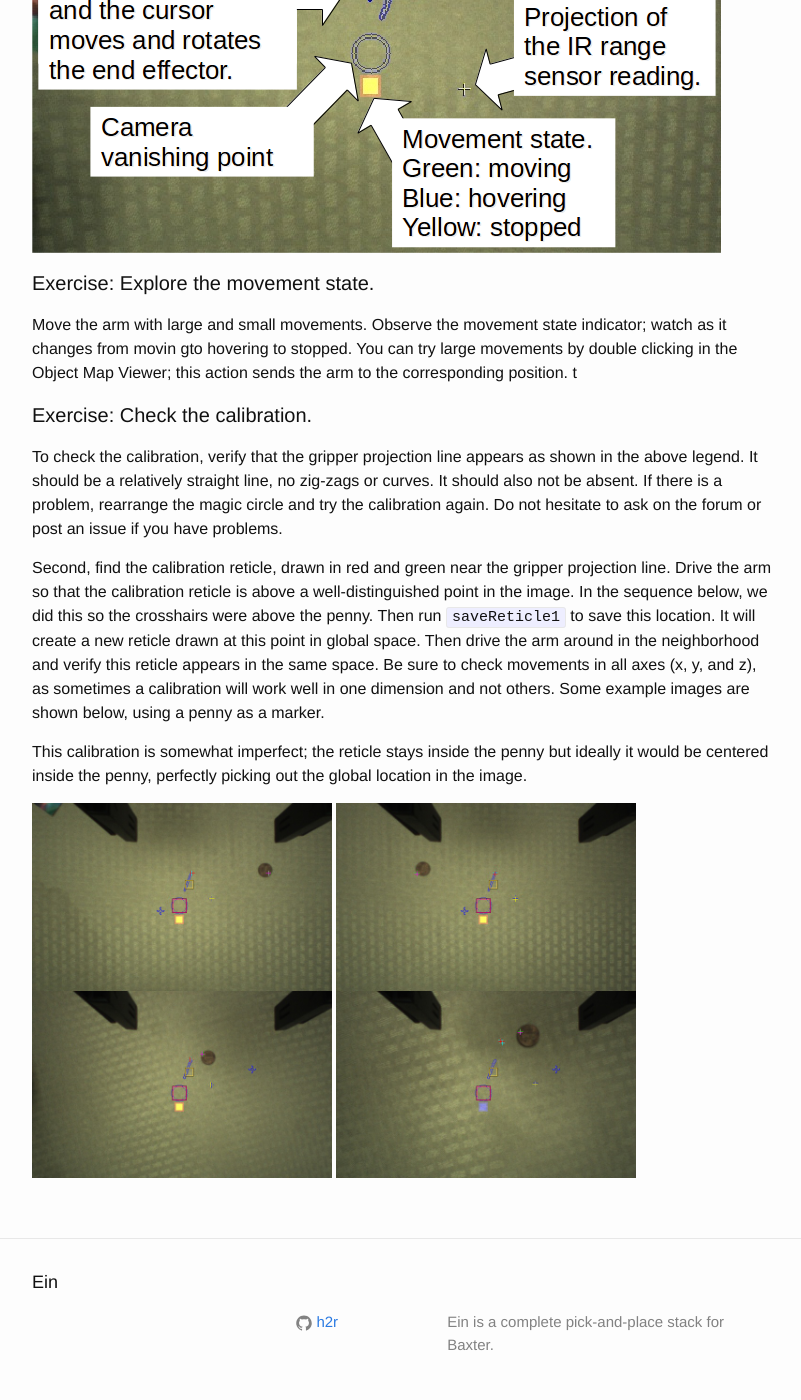
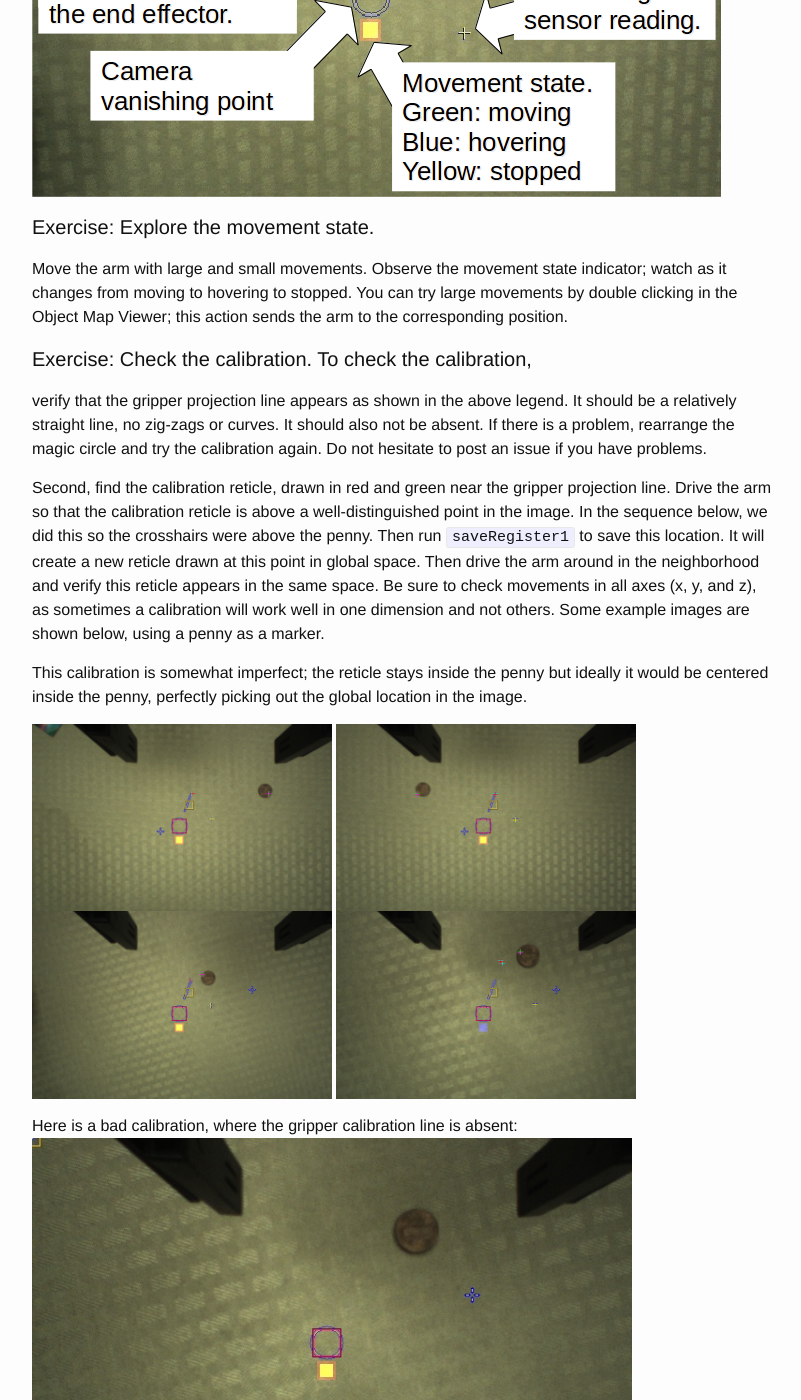
Before and after one commit to h2r/ein, a Jekyll site: the page built from calibration.md, in a window 1280 px wide and 1400 px high, scrolled down 3248 px. Shown: the whole window, without its empty margins (238-1039 px from the left). Built offline with Jekyll 4.4.1, drawn with Linux system fonts in a browser that asks for light colours; some of the changed text lies outside the part shown.

Commit message:
examples of bad calibrations
Former-commit-id: 099d2226575cce5e5317afbdc06dcbfab9c3931f

````diff
--- a/calibration.md
+++ b/calibration.md
@@ -105,10 +105,9 @@ interpolation based on several sample points.  The target is obtained
 by rotating the gripper in a plan and finding the minimum variance
 point at each point.
 
-To do this process first `goHome` and then run:
-```
-calibrateRGBCameraIntrinsics
-```
+To do this process first `goHome` and then run
+`calibrateRGBCameraIntrinsics`.
+
 
 The gripper will move to four different heights and take a series of
 measurements at different orientations.  This process takes about 20
@@ -130,23 +129,22 @@ below.
 #### Exercise:  Explore the movement state.
 
 Move the arm with large and small movements.  Observe the movement
-state indicator; watch as it changes from movin gto hovering to
+state indicator; watch as it changes from moving to hovering to
 stopped.  You can try large movements by double clicking in the Object
-Map Viewer; this action sends the arm to the corresponding position.  t
+Map Viewer; this action sends the arm to the corresponding position.
 
-#### Exercise:  Check the calibration.
-To check the calibration, verify that the gripper projection line
-appears as shown in the above legend.  It should be a relatively
-straight line, no zig-zags or curves.  It should also not be absent.
-If there is a problem, rearrange the magic circle and try the
-calibration again.  Do not hesitate to ask on the forum or post an
-issue if you have problems.
+#### Exercise: Check the calibration.  To check the calibration,
+verify that the gripper projection line appears as shown in the above
+legend.  It should be a relatively straight line, no zig-zags or
+curves.  It should also not be absent.  If there is a problem,
+rearrange the magic circle and try the calibration again.  Do not
+hesitate to post an issue if you have problems.
 
 Second, find the calibration reticle, drawn in red and green near the
 gripper projection line.  Drive the arm so that the calibration
 reticle is above a well-distinguished point in the image.  In the
 sequence below, we did this so the crosshairs were above the penny.
-Then run `saveReticle1` to save this location.  It will create a new
+Then run `saveRegister1` to save this location.  It will create a new
 reticle drawn at this point in global space.  Then drive the arm
 around in the neighborhood and verify this reticle appears in the same
 space.  Be sure to check movements in all axes (x, y, and z), as
@@ -163,3 +161,12 @@ picking out the global location in the image.
 <br/>
 <img src="../assets/renderedwristview_calibrated3.jpg" alt="Rendered Wrist View Calibrated 3" width="300"/>
 <img src="../assets/renderedwristview_calibrated4.jpg" alt="Rendered Wrist View Calibrated 4" width="300"/>
+
+
+Here is a bad calibration, where the gripper
+calibration line is absent:
+<img src="../assets/renderedwristview_nullcalibrated.jpg" alt="Rendered Wrist View with Null Calibration" width="600"/>
+
+
+Here is bad calibration where it goes in the opposite direction:
+<img src="../assets/renderedwristview_backwardscalibrated.jpg" alt="Rendered Wrist View with Backwards Calibration" width="600"/>
````
Also changed, not shown: assets/renderedwristview_backwardscalibrated.jpg (added), assets/renderedwristview_nullcalibrated.jpg (added).
